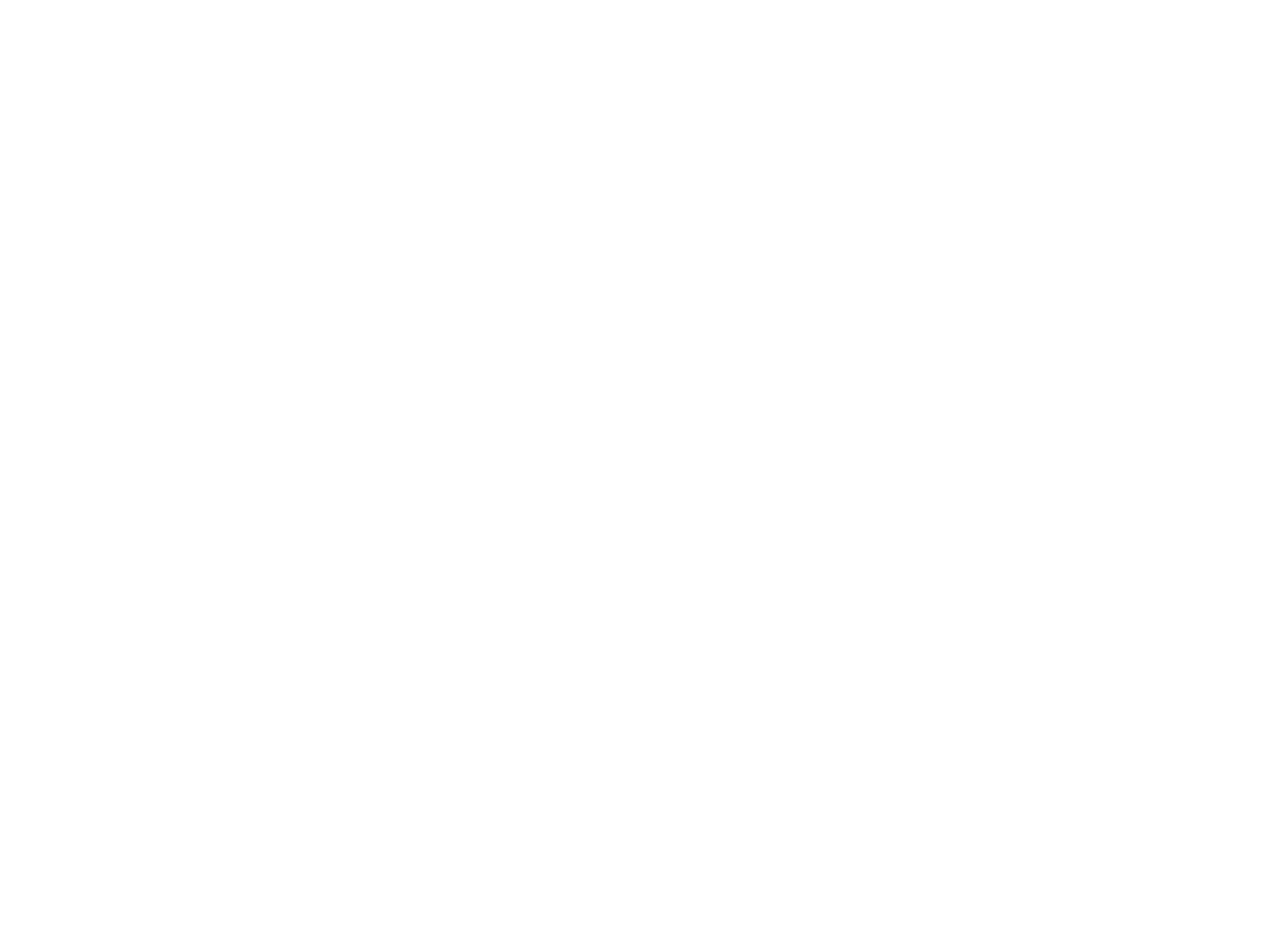
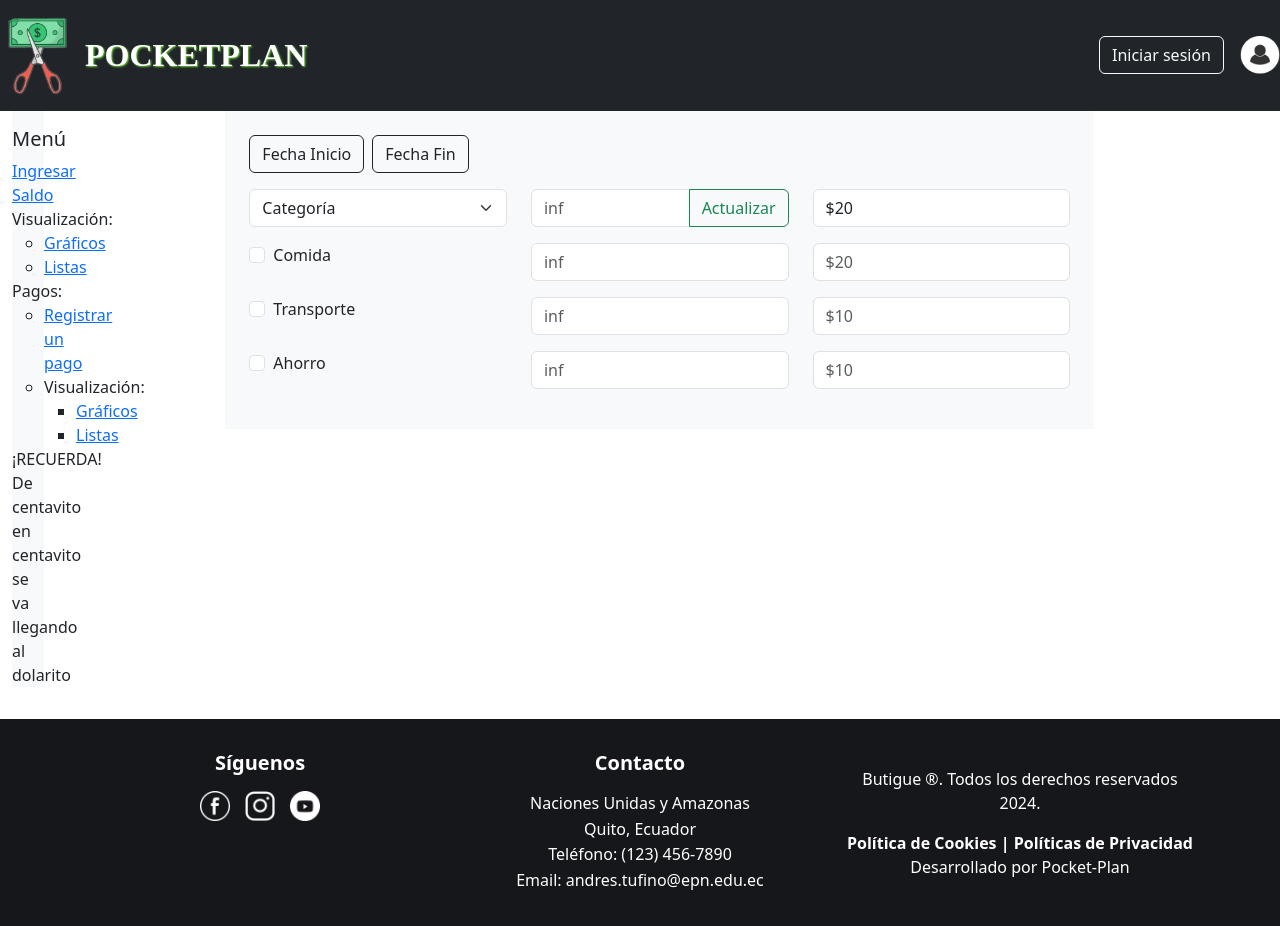
Before and after one commit to Andrespipe1/Proyecto_Gestion, a React (Create React App) app in the folder proyecto_gestion/: page /pagina_monto in a window 1280 px wide. Before the commit this address had no page. Shown: the top 926 px of the page. Before the commit the page ends 800 px from the top, so only its background shows below. Built offline with nearby package versions, Linux system fonts and the light colour scheme.

Commit message:
principal

```diff
--- a/proyecto_gestion/src/App.js
+++ b/proyecto_gestion/src/App.js
@@ -4,8 +4,11 @@
 import { Pie } from './componentes/pie';
 import Login from './componentes/login';
 import Registro from './componentes/registro';
+import { BrowserRouter as Router, Route, Routes } from 'react-router-dom';
 import { useNavigate } from 'react-router-dom';
-import { BrowserRouter as Router, Route, Routes } from 'react-router-dom';
+import Monto from './componentes/pagina_monto';
+
+
 
 function HomePage() {
   const navigate = useNavigate();
@@ -26,6 +29,7 @@
         <Route path='/' element={<HomePage />} />
         <Route path='/login' element={<Login />}  />
         <Route path='/registro' element={<Registro/>} />
+        <Route path='/pagina_monto' element={<Monto/>} />
       </Routes>
     </Router>
 
--- a/proyecto_gestion/src/componentes/login.js
+++ b/proyecto_gestion/src/componentes/login.js
@@ -56,6 +56,10 @@
         navigate('/registro');
     };
 
+    const handleloginClick = () => {
+        navigate('/pagina_monto');
+    };
+
     return (
         <div className="login-container">
             <div className="login-card">
@@ -87,7 +91,7 @@
                         {errors.password && <div className="invalid-feedback">{errors.password}</div>}
                     </div>
 
-                    <button type="submit" className="btn btn-primary w-100">Iniciar Sesión</button>
+                    <button type="submit" className="btn btn-primary w-100" onClick={handleloginClick}>Iniciar Sesión</button>
                     <div className="text-center mt-3">
                         <a href="#!" className="btn btn-link" onClick={handleForgotPasswordClick}>Olvidaste tu contraseña?</a>
                         <br />
--- /dev/null
+++ b/proyecto_gestion/src/componentes/maincontent.js
@@ -0,0 +1,71 @@
+import React from 'react';
+import { Col, Row, Button, Form, InputGroup } from 'react-bootstrap';
+
+const MainContent = () => {
+  return (
+    <Col md={10} className="bg-light p-4">
+      <Row className="mb-3">
+        <Col>
+          <Button variant="outline-dark">Fecha Inicio</Button>
+          <Button variant="outline-dark" className="ms-2">Fecha Fin</Button>
+        </Col>
+      </Row>
+      <Row className="mb-3">
+        <Col md={4}>
+          <Form.Select aria-label="Category">
+            <option>Categoría</option>
+            <option value="1">Comida</option>
+            <option value="2">Transporte</option>
+            <option value="3">Ahorro</option>
+          </Form.Select>
+        </Col>
+        <Col md={4}>
+          <InputGroup>
+            <Form.Control type="text" placeholder="inf" />
+            <Button variant="outline-success">Actualizar</Button>
+          </InputGroup>
+        </Col>
+        <Col md={4}>
+          <Form.Control type="text" placeholder="Valor" defaultValue="$20" readOnly />
+        </Col>
+      </Row>
+
+      {/* Display Categories */}
+      <Row>
+        <Col md={4}>
+          <Form.Check type="checkbox" label="Comida" />
+        </Col>
+        <Col md={4}>
+          <Form.Control type="text" placeholder="inf" />
+        </Col>
+        <Col md={4}>
+          <Form.Control type="text" placeholder="$20" readOnly />
+        </Col>
+      </Row>
+      <Row className="mt-3">
+        <Col md={4}>
+          <Form.Check type="checkbox" label="Transporte" />
+        </Col>
+        <Col md={4}>
+          <Form.Control type="text" placeholder="inf" />
+        </Col>
+        <Col md={4}>
+          <Form.Control type="text" placeholder="$10" readOnly />
+        </Col>
+      </Row>
+      <Row className="mt-3">
+        <Col md={4}>
+          <Form.Check type="checkbox" label="Ahorro" />
+        </Col>
+        <Col md={4}>
+          <Form.Control type="text" placeholder="inf" />
+        </Col>
+        <Col md={4}>
+          <Form.Control type="text" placeholder="$10" readOnly />
+        </Col>
+      </Row>
+    </Col>
+  );
+};
+
+export default MainContent;
--- /dev/null
+++ b/proyecto_gestion/src/componentes/pagina_monto.js
@@ -0,0 +1,28 @@
+import React from 'react';
+import { Col, Row, Container } from 'react-bootstrap';
+import { Cabecera } from './cabecera';
+import { Body } from './body';
+import { Pie } from './pie';
+import Sidebar from './sidebar';
+import MainContent from './maincontent.js';
+
+const Monto = () => {
+  return (
+    <>
+      <Cabecera />
+      <Container fluid>
+        <Row>
+          <Col md={2}>
+            <Sidebar />
+          </Col>
+          <Col md={10}>
+            <MainContent />
+          </Col>
+        </Row>
+      </Container>
+      <Pie />
+    </>
+  );
+};
+
+export default Monto;
--- /dev/null
+++ b/proyecto_gestion/src/componentes/sidebar.js
@@ -0,0 +1,33 @@
+import React from 'react';
+import { Col } from 'react-bootstrap';
+
+const Sidebar = () => {
+  return (
+    <Col md={2} className="bg-light pt-3">
+      <div>
+        <h5>Menú</h5>
+        <ul className="list-unstyled">
+          <li><a href="#datos">Ingresar Saldo</a></li>
+          <li>Visualización:</li>
+          <ul>
+            <li><a href="#graficos">Gráficos</a></li>
+            <li><a href="#listas">Listas</a></li>
+          </ul>
+          <li>Pagos:</li>
+          <ul>
+            <li><a href="#registrar">Registrar un pago</a></li>
+            <li>Visualización:</li>
+            <ul>
+              <li><a href="#graficos">Gráficos</a></li>
+              <li><a href="#listas">Listas</a></li>
+            </ul>
+          </ul>
+          <li>¡RECUERDA!</li>
+          <p>De centavito en centavito se va llegando al dolarito</p>
+        </ul>
+      </div>
+    </Col>
+  );
+};
+
+export default Sidebar;
```
